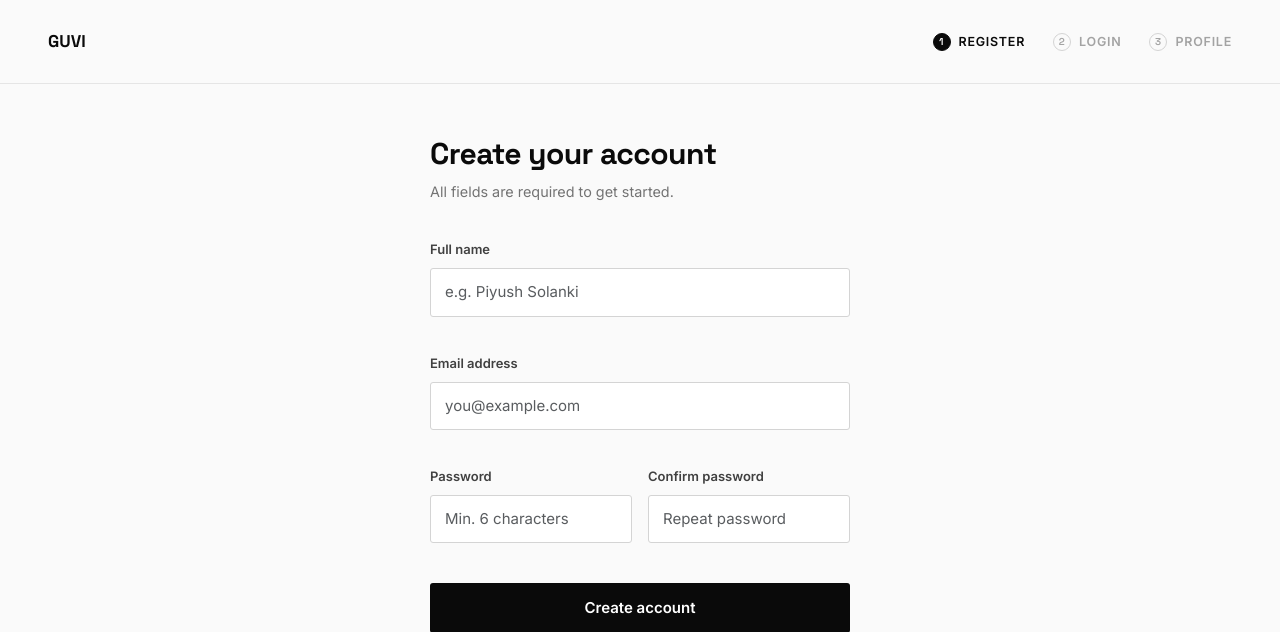
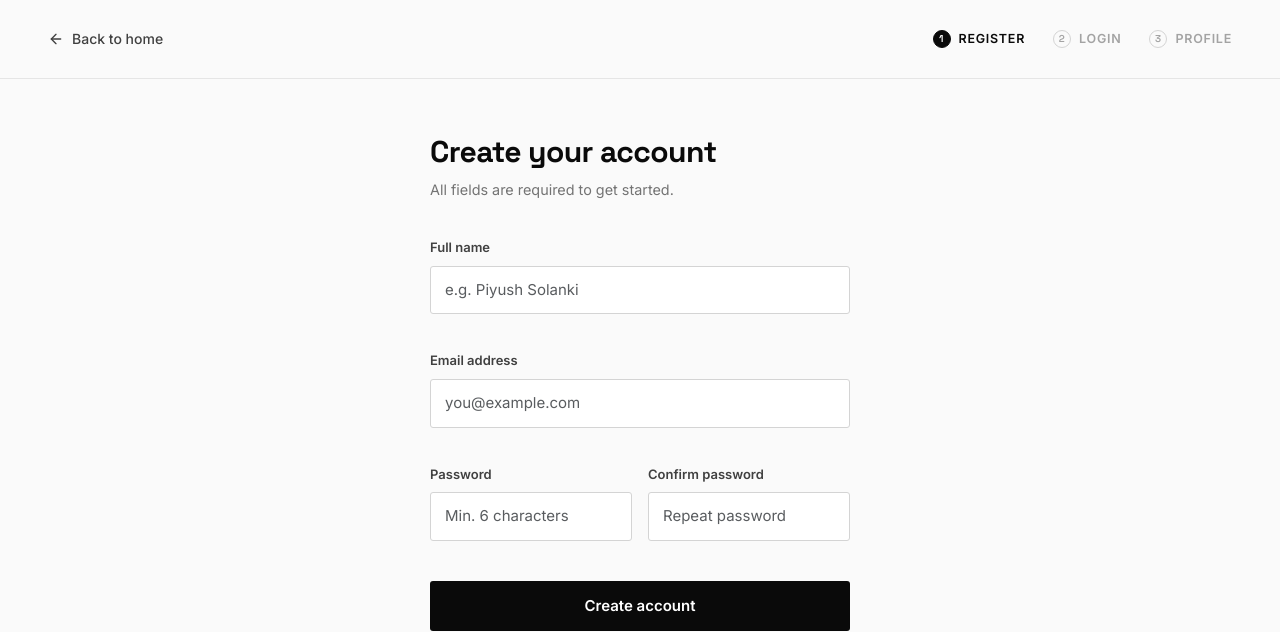
Before and after one commit to PiyushSolanki038/guvi-internship, a PHP site: page /register.html in a window 1280 px wide. Shown: the top 632 px of the page. Run offline with PHP 8.4, Linux system fonts and the light colour scheme.

Commit message:
Add back-to-home link with SVG arrow icon on register and login pages

```diff
--- a/css/style.css
+++ b/css/style.css
@@ -245,6 +245,25 @@ a { color: inherit; text-decoration: none; }
   font-weight: 700;
   font-size: 1.0625rem;
 }
+
+.back-home {
+  display: inline-flex;
+  align-items: center;
+  gap: 0.5rem;
+  font-size: 0.875rem;
+  font-weight: 500;
+  color: var(--ink-2);
+  transition: color 0.15s;
+}
+
+.back-home:hover { color: var(--black); }
+
+.back-home-icon {
+  flex-shrink: 0;
+  transition: transform 0.15s;
+}
+
+.back-home:hover .back-home-icon { transform: translateX(-2px); }
 
 .auth-topbar .auth-steps {
   display: flex;
--- a/register.html
+++ b/register.html
@@ -18,7 +18,13 @@
 
     <!-- ── Top bar with step indicator ─────────────────────────────────── -->
     <header class="auth-topbar">
-      <a href="index.html" class="nav-brand">GUVI</a>
+      <a href="index.html" class="back-home">
+        <svg class="back-home-icon" width="16" height="16" viewBox="0 0 24 24" fill="none" stroke="currentColor" stroke-width="2" stroke-linecap="round" stroke-linejoin="round">
+          <line x1="19" y1="12" x2="5" y2="12"></line>
+          <polyline points="12 19 5 12 12 5"></polyline>
+        </svg>
+        Back to home
+      </a>
       <div class="auth-steps">
         <span class="auth-step active"><span class="step-num">1</span>Register</span>
         <span class="auth-step"><span class="step-num">2</span>Login</span>
```
Also changed, not shown: login.html (+7 -1 lines).
